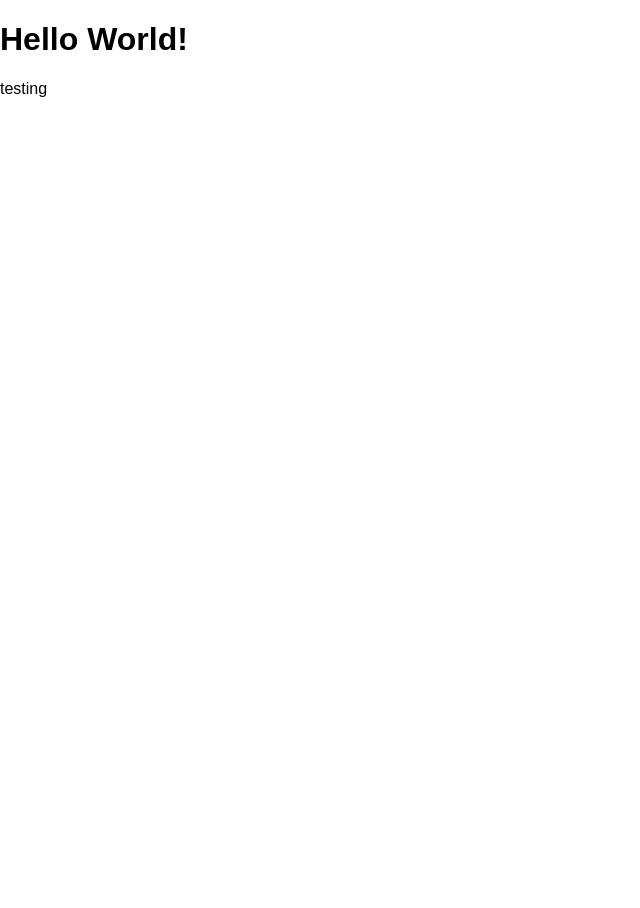
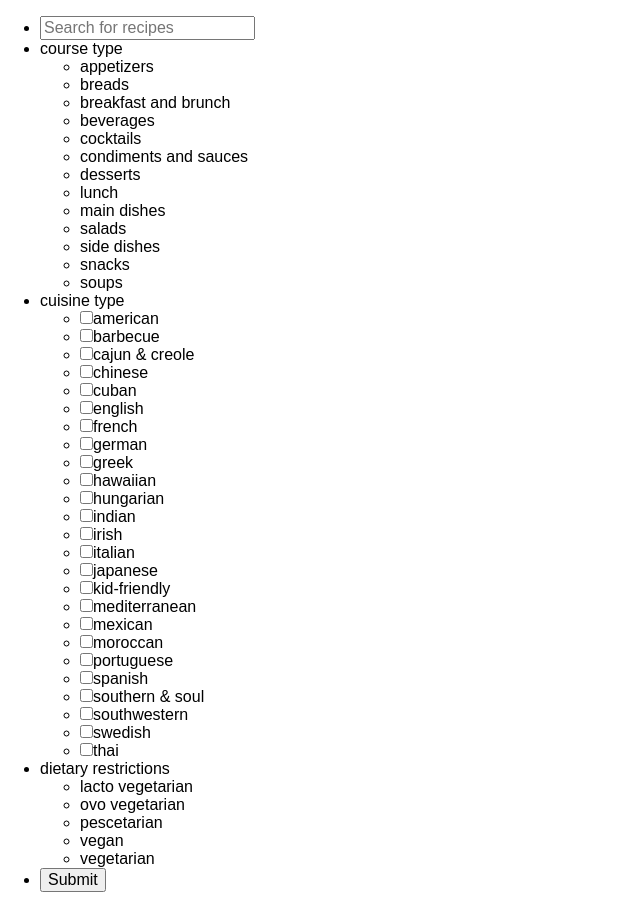
Before and after one commit to pgchan/christopher-pratik-project4, a website: page index.html in a window 1280 px wide. Shown: the whole page, without its empty margins (0-640 px from the left). Before the commit the page ends 800 px from the top, so only its background shows below. Drawn offline with nearby package versions, Linux system fonts and the light colour scheme; files that its build step writes are made by us from their sources.

Commit message:
added nav bar

```diff
--- a/index.html
+++ b/index.html
@@ -9,9 +9,126 @@
 </head>
 <body>
 
-	<h1>Hello World!</h1>
-	<p>testing</p>
+	<nav>
+		<form action="">
+			<ul>
+				<li><input type="text" name="search" placeholder="Search for recipes"></li>
+				<li>course type
+					<ul>
+						<li>appetizers</li>
+						<li>breads</li>
+						<li>breakfast and brunch</li>
+						<li>beverages</li>
+						<li>cocktails</li>
+						<li>condiments and sauces</li>
+						<li>desserts</li>
+						<li>lunch</li>
+						<li>main dishes</li>
+						<li>salads</li>
+						<li>side dishes</li>
+						<li>snacks</li>
+						<li>soups</li>
+					</ul>
+				</li>
+				<li>cuisine type
+					<ul>
+						<li><input type="checkbox" name="american" value="american">american</li>
+						<li><input type="checkbox" name="barbecue" value="">barbecue</li>
+						<li><input type="checkbox" name="cajun & creole" value="">cajun & creole</li>
+						<li><input type="checkbox" name="chinese" value="">chinese</li>
+						<li><input type="checkbox" name="cuban" value="">cuban</li>
+						<li><input type="checkbox" name="english" value="">english</li>
+						<li><input type="checkbox" name="french" value="">french</li>
+						<li><input type="checkbox" name="german" value="">german</li>
+						<li><input type="checkbox" name="greek" value="">greek</li>
+						<li><input type="checkbox" name="hawaiian" value="">hawaiian</li>
+						<li><input type="checkbox" name="hungarian" value="">hungarian</li>
+						<li><input type="checkbox" name="indian" value="">indian</li>
+						<li><input type="checkbox" name="irish" value="">irish</li>
+						<li><input type="checkbox" name="italian" value="">italian</li>
+						<li><input type="checkbox" name="japanese" value="">japanese</li>
+						<li><input type="checkbox" name="kid-friendly" value="">kid-friendly</li>
+						<li><input type="checkbox" name="mediterranean" value="">mediterranean</li>
+						<li><input type="checkbox" name="mexican" value="">mexican</li>
+						<li><input type="checkbox" name="moroccan" value="">moroccan</li>
+						<li><input type="checkbox" name="portuguese" value="">portuguese</li>
+						<li><input type="checkbox" name="spanish" value="">spanish</li>
+						<li><input type="checkbox" name="southern & soul" value="">southern & soul</li>
+						<li><input type="checkbox" name="southwestern" value="">southwestern</li>
+						<li><input type="checkbox" name="swedish" value="">swedish</li>
+						<li><input type="checkbox" name="thai" value="">thai</li>
+					</ul>
+				</li>
+				<li>dietary restrictions
+					<ul>
+						<li>lacto vegetarian</li>
+						<li>ovo vegetarian</li>
+						<li>pescetarian</li>
+						<li>vegan</li>
+						<li>vegetarian</li>
+					</ul>
+				</li>
+				<li><button>Submit</button></li>
+			</ul>
 
+			 <!-- cuisine type - checklist -->
+			 <!-- dietary restrictions - dropdown menu-->
+		</form>
+	</nav>
+
+	<script src='https://code.jquery.com/jquery-3.2.1.min.js' integrity='sha256-hwg4gsxgFZhOsEEamdOYGBf13FyQuiTwlAQgxVSNgt4='crossorigin='anonymous'></script>
 	<script src="public/scripts/main.js"></script>
 </body>
 </html>
+
+
+
+<!--
+	American,
+	 Asian,
+	 Barbecue,
+	 Cajun & Creole,
+	 chinese
+	 Cuban
+	 English,
+	 French
+	 German,
+	 Greek,
+	 Hawaiin
+	 Hungarian
+	Indian,
+	 Irish
+	 Italian
+	 Japanese
+	Mediterranean,
+	 Mexican
+	 Moroccan
+	 Portugese
+	 Spanish
+	 Southern & Soul Food,
+	 Southwestern,
+	swedish
+	Thai
+
+
+
+	,
+
+
+	Dietary:
+	Lacto vegetarian,
+	Ovo vegetarian,
+	Pescetarian,
+	Vegan,
+	Vegetarian
+
+
+
+
+Course Type: Main Dishes, Desserts, Side Dishes, Lunch and Snacks, Appetizers, Salads, Breads, Breakfast and Brunch, Soups, Beverages, Condiments and Sauces, Cocktails
+
+Cuisine Type: American, Italian, Asian, Mexican, Southern & Soul Food, French, Southwestern, Barbecue, Indian, Chinese, Cajun & Creole, English, Mediterranean, Greek, Spanish, German, Thai, Moroccan, Irish, Japanese, Cuban, Hawaiin, Swedish, Hungarian, Portugese
+
+Dietary: Lacto vegetarian, Ovo vegetarian, Pescetarian, Vegan, Vegetarian
+
+-->
```
